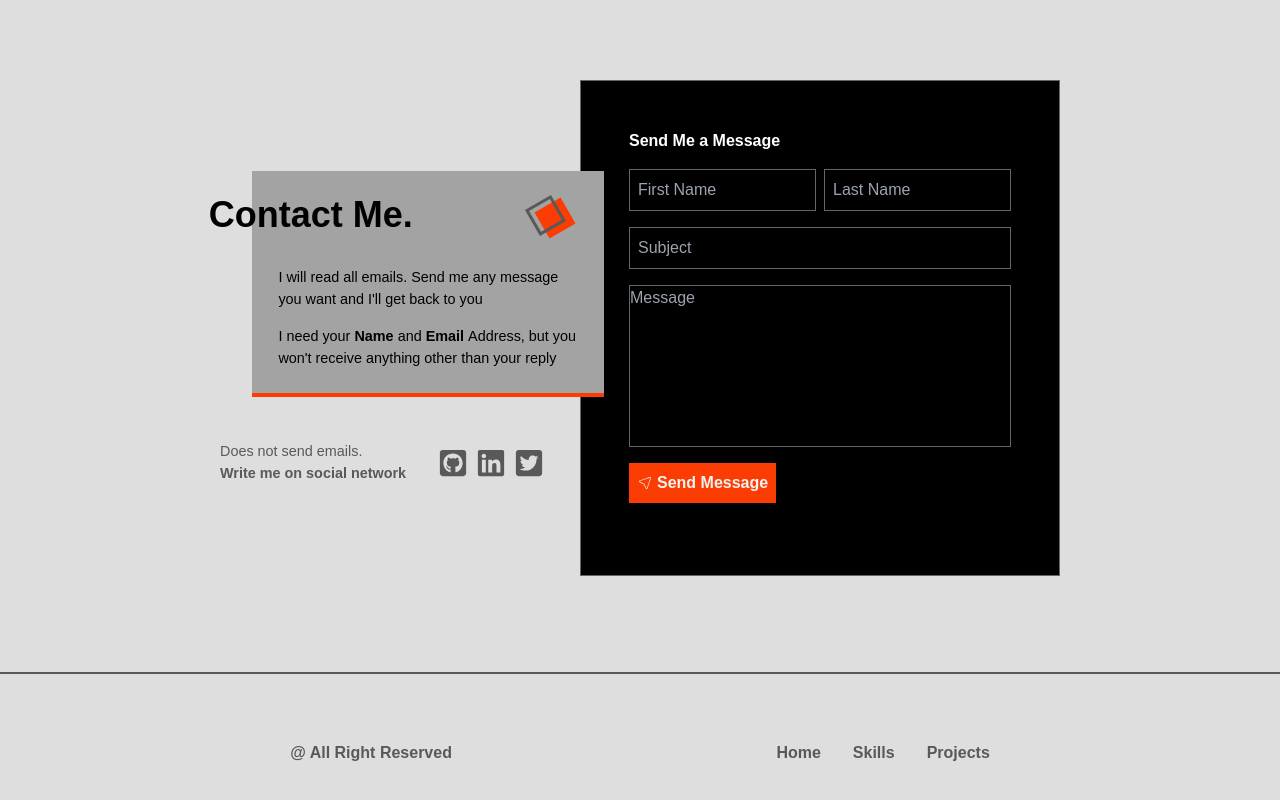
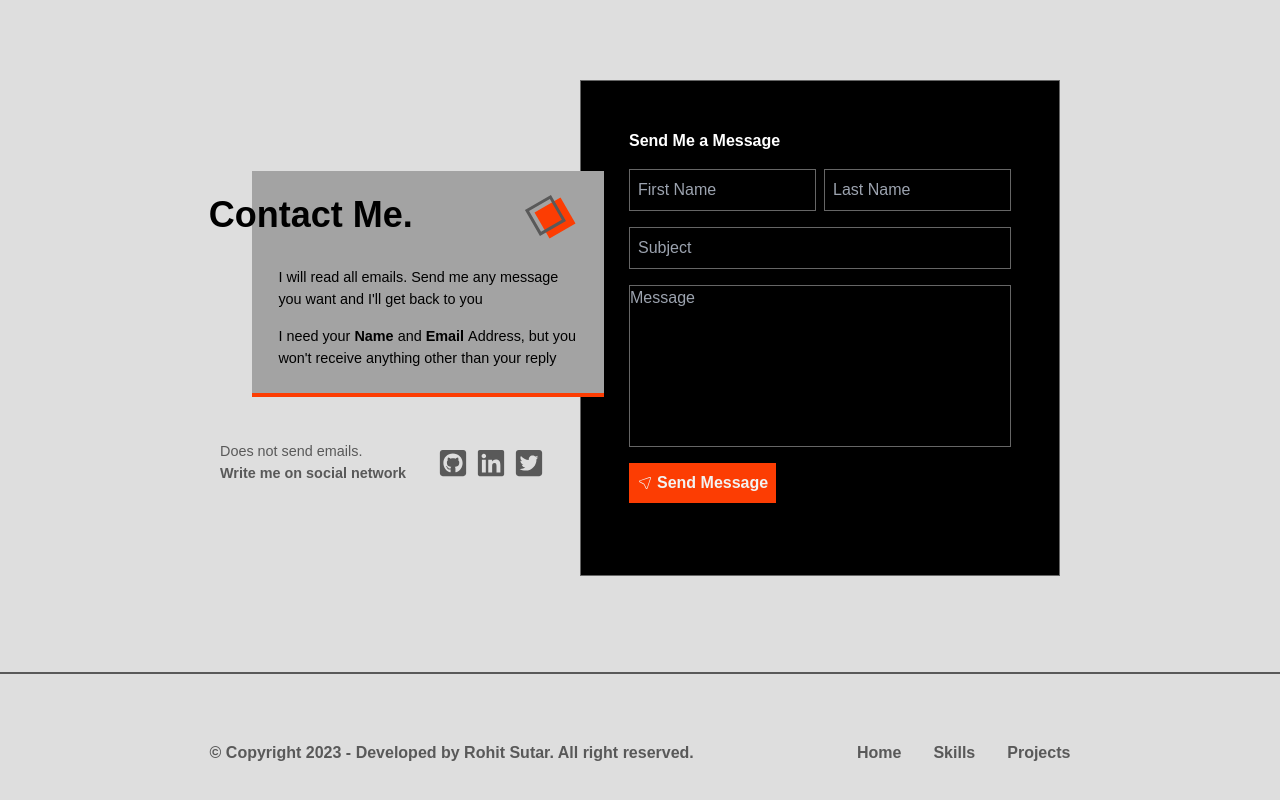
Before and after one commit to sutarrohit/Developer_Profile, a Next.js app: page / in a window 1280 px wide. Shown: the part 2725-3525 px from the top of the page. Built offline with nearby package versions, Linux system fonts and the light colour scheme; a web font is replaced by a local one.

Commit message:
Update Footer

```diff
--- a/src/app/Components/Footer/Footer.tsx
+++ b/src/app/Components/Footer/Footer.tsx
@@ -5,7 +5,9 @@ const Footer = () => {
     <div className="h-[10rem] border-t-2 border-textColor flex justify-center">
       <div className="w-full md:w-[80%] flex flex-col-reverse md:flex-row justify-evenly md:justify-around items-center">
         <div>
-          <p className="font-bold">@ All Right Reserved</p>
+          <p className="font-bold">
+            © Copyright 2023 - Developed by Rohit Sutar. All right reserved.
+          </p>
         </div>
         <div className="font-bold ">
           <ul className="flex  gap-8">
```
